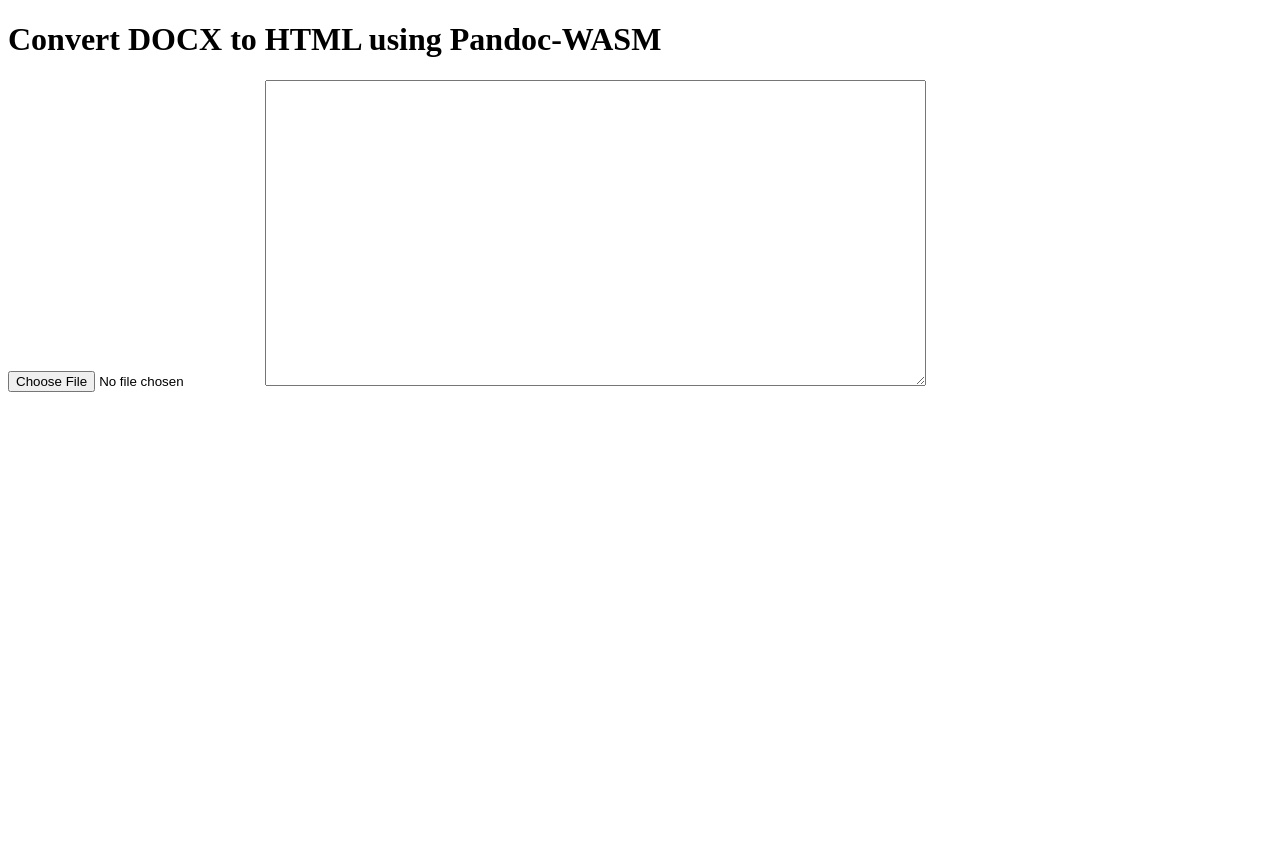
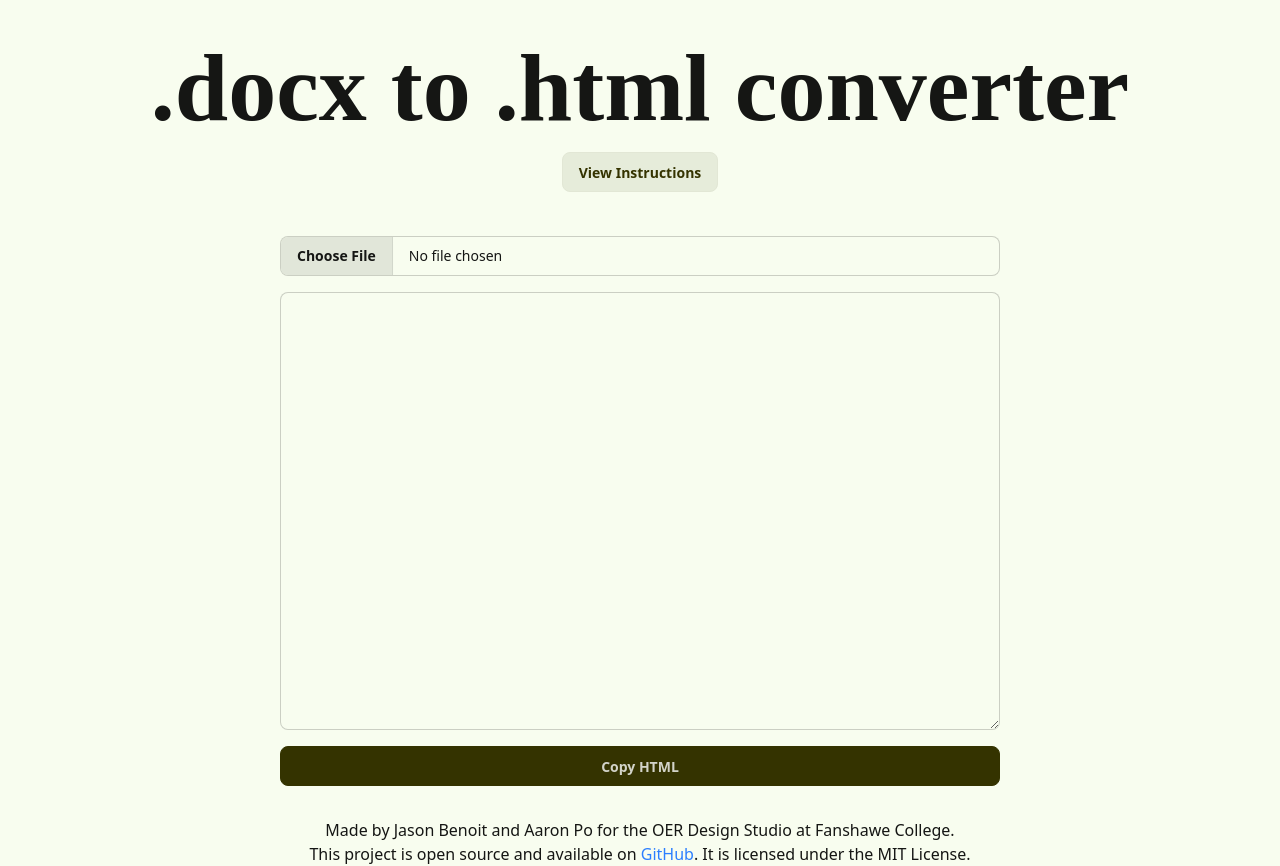
Before and after one commit to Fanshawe-OER-Design-Studio/docx-to-html-converter, a website built with Vite: page index.html in a window 1280 px wide. Before the commit the page ends 800 px from the top, so only its background shows below. Built offline with nearby package versions, Linux system fonts and the light colour scheme; a web font is replaced by a local one.

Commit message:
update project to use vite for bundling

```diff
--- a/index.html
+++ b/index.html
@@ -3,12 +3,91 @@
   <head>
     <meta charset="utf-8" />
     <title>Pandoc WASM DOCX to HTML Demo</title>
+    <meta name="viewport" content="width=device-width, initial-scale=1.0" />
+    <link rel="stylesheet" href="./src/styles.css" />
   </head>
 
-  <body>
-    <h1>Convert DOCX to HTML using Pandoc-WASM</h1>
-    <input type="file" id="upload" accept=".docx" />
-    <textarea id="output" rows="20" cols="80" readonly></textarea>
-   <script src="./src/script.js" type="module"></script>
+  <body
+    class="flex flex-col items-center justify-center min-h-[100dvh] w-[100dvw]"
+  >
+    <header class="text-center mb-3 w-full mt-10">
+      <h1 class="text-8xl font-bold font-[WDXL_Lubrifont_TC]">
+        .docx to .html converter
+      </h1>
+      <button
+        class="btn btn-neutral btn-soft mt-4"
+        onclick="document.querySelector('dialog').showModal()"
+      >
+        View Instructions
+      </button>
+    </header>
+    <dialog class="modal">
+      <div class="modal-box max-w-3xl">
+        <h1 class="text-4xl font-bold mb-4">Instructions</h1>
+        <p class="text-lg mb-2 text-left">
+          This tool allows you to convert a .docx file to HTML using Pandoc
+          WASM.
+        </p>
+        <ol class="list-decimal list-inside text-lg mb-4 text-left">
+          <li>
+            Click the "Choose File" button to select a .docx file from your
+            computer.
+          </li>
+          <li>
+            After selecting the file, the content will be automatically
+            converted to HTML.
+          </li>
+
+          <li>Copy the HTML content from the text area for your use.</li>
+        </ol>
+
+        <div class="modal-action">
+          <button
+            class="btn btn-ghost"
+            onclick="document.querySelector('dialog').close()"
+          >
+            OK
+          </button>
+        </div>
+      </div>
+    </dialog>
+    <main
+      class="md:w-9/12 w-11/12 text-center flex flex-col items-center justify-center"
+    >
+      <div
+        class="w-11/12 md:w-9/12 flex flex-col items-center justify-center mt-8"
+      >
+        <input
+          type="file"
+          id="upload"
+          accept=".docx"
+          class="file-input w-full"
+        />
+        <textarea
+          id="output"
+          rows="20"
+          cols="80"
+          readonly
+          resize="none"
+          class="textarea w-full mt-4"
+        ></textarea>
+
+        <button class="btn btn-neutral soft mt-4 w-full">Copy HTML</button>
+      </div>
+    </main>
+    <footer class="text-center mt-8">
+      <p>
+        Made by Jason Benoit and Aaron Po for the OER Design Studio at Fanshawe
+        College.
+      </p>
+
+      <p>
+        This project is open source and available on
+        <a href="#" class="text-blue-500 hover:underline">GitHub</a>. It is
+        licensed under the MIT License.
+      </p>
+    </footer>
+
+    <script src="./src/script.js" type="module"></script>
   </body>
 </html>
--- a/src/script.js
+++ b/src/script.js
@@ -1,11 +1,10 @@
-
 import {
   WASI,
   OpenFile,
   File,
   ConsoleStdout,
   PreopenDirectory,
-} from "https://cdn.jsdelivr.net/npm/@bjorn3/browser_wasi_shim@0.3.0/dist/index.js";
+} from "@bjorn3/browser_wasi_shim";
 
 const outputPre = document.getElementById("output");
 const fileInput = document.getElementById("upload");
@@ -46,7 +45,7 @@
   // 3. Load WASI and instantiate WASM
   const wasi = new WASI(wasiArgs, [], fds, { debug: false });
   const { instance } = await WebAssembly.instantiateStreaming(
-        fetch("https://tweag.github.io/pandoc-wasm/pandoc.wasm"),
+    fetch("/pandoc.wasm"),
     { wasi_snapshot_preview1: wasi.wasiImport }
   );
 
@@ -68,11 +67,7 @@
     const arg = instance.exports.malloc(wasiArgs[i].length + 1);
     new TextEncoder().encodeInto(
       wasiArgs[i],
-            new Uint8Array(
-                instance.exports.memory.buffer,
-                arg,
-                wasiArgs[i].length
-            )
+      new Uint8Array(instance.exports.memory.buffer, arg, wasiArgs[i].length)
     );
     memory_data_view().setUint8(arg + wasiArgs[i].length, 0);
     memory_data_view().setUint32(argv + 4 * i, arg, true);
--- /dev/null
+++ b/src/styles.css
@@ -0,0 +1,6 @@
+@import url("https://fonts.googleapis.com/css2?family=IBM+Plex+Sans:ital,wght@0,100..700;1,100..700&family=WDXL+Lubrifont+TC&display=swap");
+
+@import "tailwindcss";
+@plugin "daisyui" {
+  themes: lemonade --default;
+}
--- /dev/null
+++ b/tailwind.config.js
@@ -0,0 +1,9 @@
+module.exports = {
+  theme: {
+    extend: {
+      fontFamily: {
+        sans: ['"IBM Plex Sans"', '"WDXL Lubrifont TC"', "sans-serif"],
+      },
+    },
+  },
+};
--- /dev/null
+++ b/vite.config.js
@@ -0,0 +1,4 @@
+import { defineConfig } from "vite";
+import tailwindcss from "@tailwindcss/vite";
+
+export default defineConfig({ plugins: [tailwindcss()] });
```
Also changed, not shown: package.json (added, +20 -0 lines), 3 other files. Lines whose indentation alone changed are shown as unchanged.
